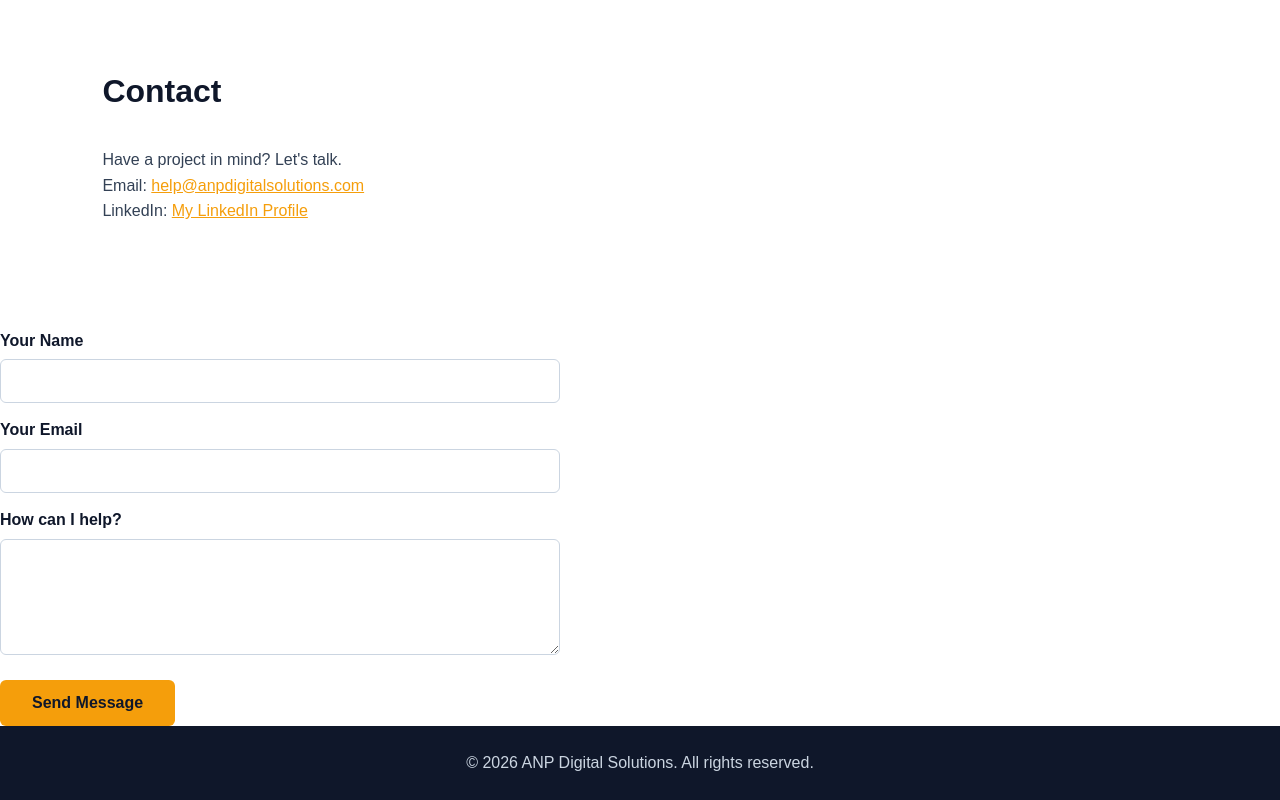
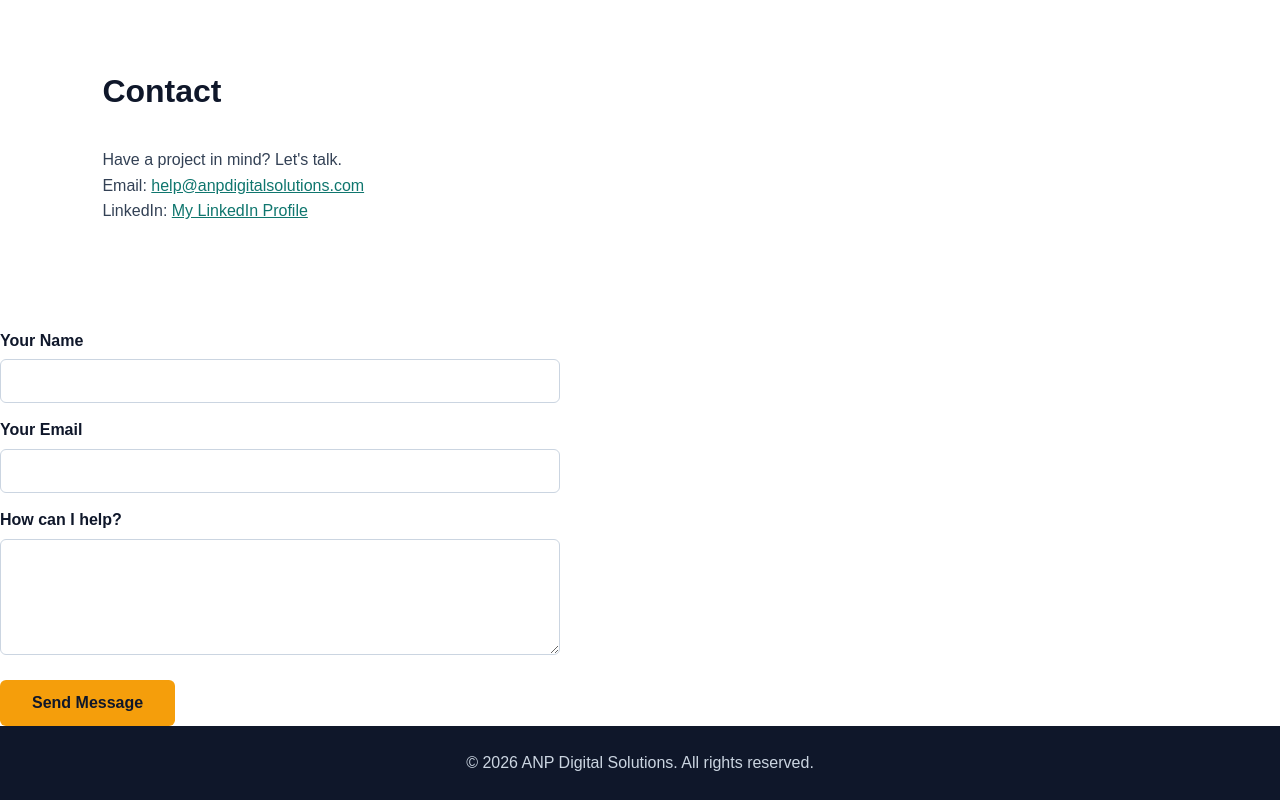
Before and after one commit to anpdigitalsolutions/anpdigitalsolutions.github.io, a plain HTML site: page index.html in a window 1280 px wide. Shown: the part 2582-3382 px from the top of the page. Drawn offline with Linux system fonts and the light colour scheme.

Commit message:
Teal Colour Change

```diff
--- a/style.css
+++ b/style.css
@@ -253,3 +253,12 @@ form .button {
   cursor: pointer;
   font-size: 1rem;
 }
+
+/* ---------- ACCESSIBILITY: readable link color on light sections ---------- */
+section a:not(.button) {
+  color: #0f766e;
+}
+
+section a:not(.button):hover {
+  color: #115e59;
+}
```
